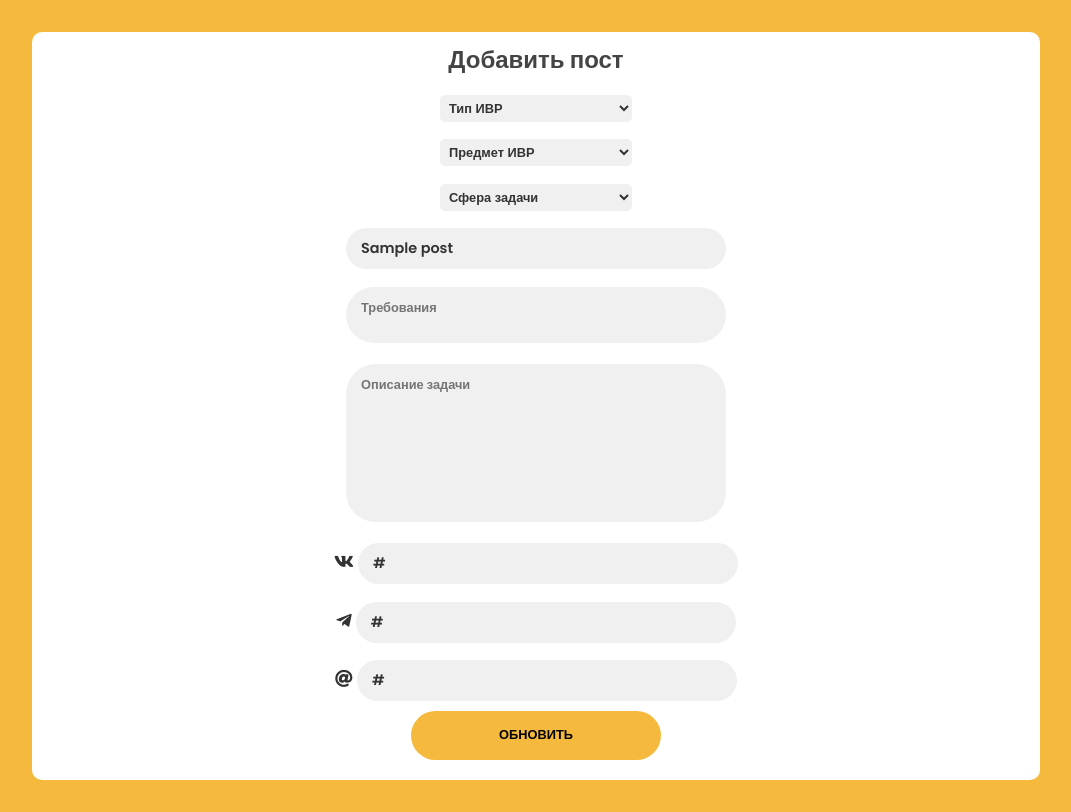
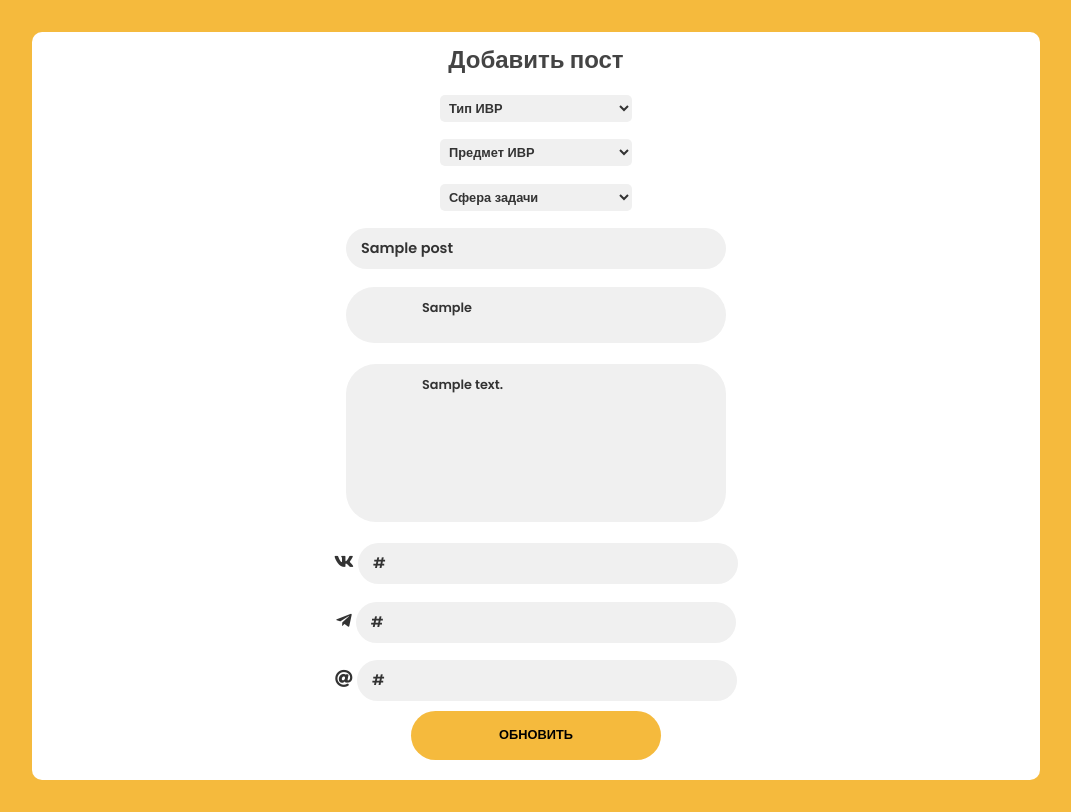
Before and after one commit to nocthu/IVR, a Flask app: page /update/post/1 in a window 1280 px wide. Shown: the whole page, without its empty margins (104-1175 px from the left). Run offline with Flask 2, Linux system fonts and the light colour scheme; tables that the repository leaves empty hold one stand-in row (values such as "Sample post"); parts of the project's set-up code (start-up, migrations or seed data) failed here and were passed over; some libraries are stand-ins or nearby versions.

Commit message:
db-posts-update-3

```diff
--- a/templates/update_post.html
+++ b/templates/update_post.html
@@ -50,11 +50,15 @@
             </div>
 
             <div class="cnt">
-                <textarea name="demands" placeholder="Требования" id="" cols="40" rows="2"  value="{{ post_update.demands }}"></textarea>
+                <textarea name="demands" placeholder="Требования" id="" cols="40" rows="2">
+                    {{ post_update.demands }}
+                </textarea>
             </div>
 
             <div class="cnt">
-                <textarea name="description" placeholder="Описание задачи" id="" cols="40" rows="10" value="{{ post_update.description }}"></textarea>
+                <textarea name="description" placeholder="Описание задачи" id="" cols="40" rows="10">
+                    {{ post_update.description }}
+                </textarea>
             </div>
 
             <div class="cnt">
```
